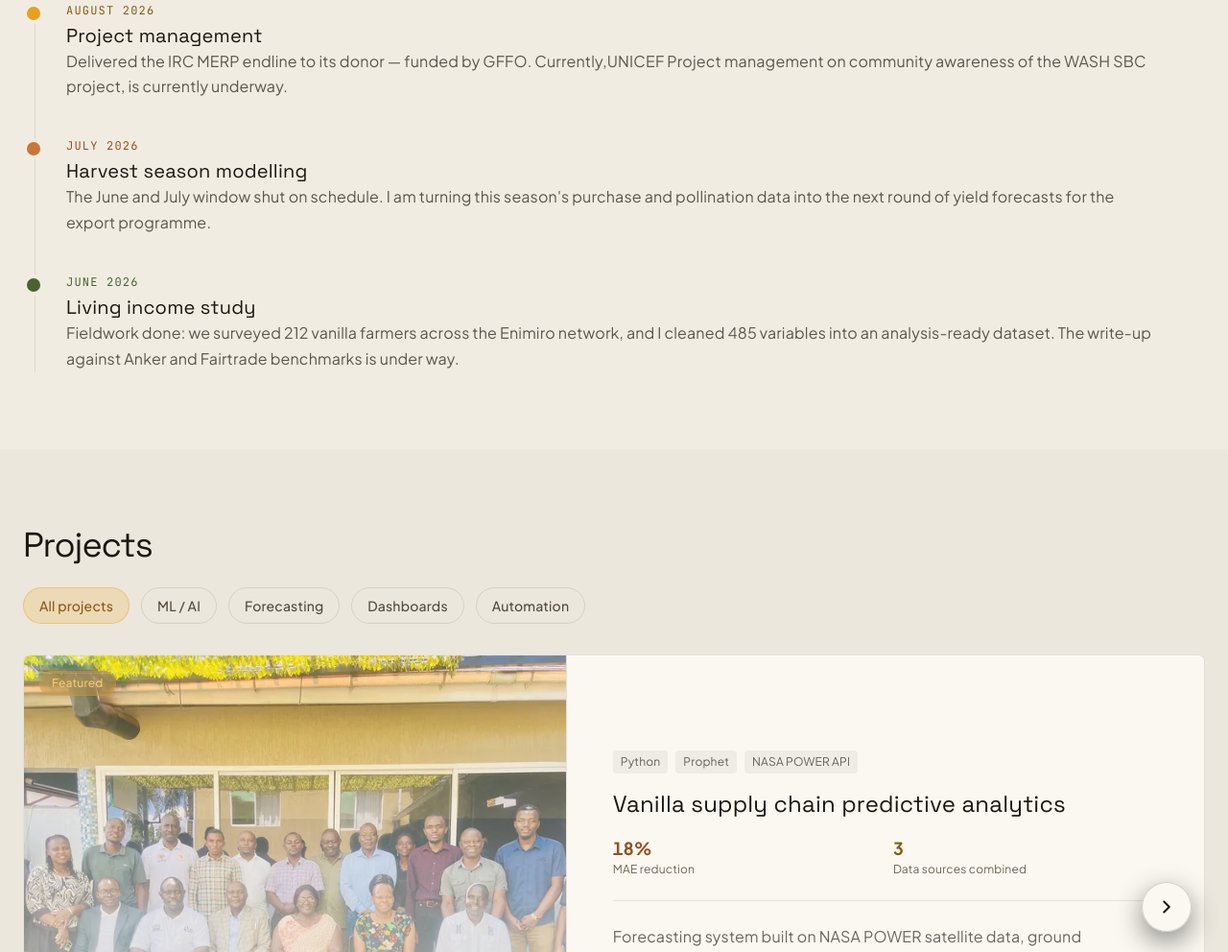
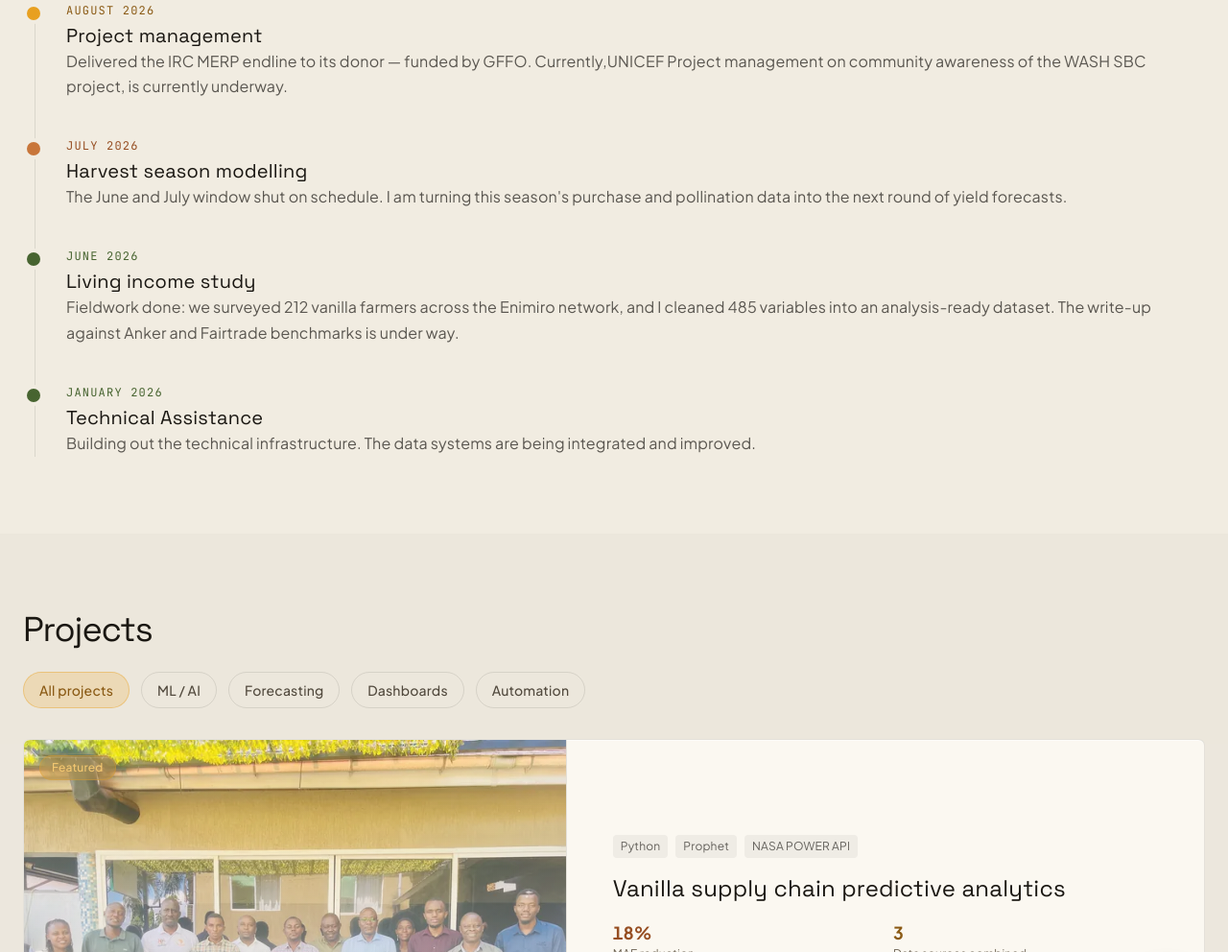
Before and after one commit to mugarrajohnson/portfolio, a website: page index.html in a window 1280 px wide. Shown: the part 4052-5044 px from the top of the page at 96% size. Drawn offline with nearby package versions, Linux system fonts and the light colour scheme.

Commit message:
Update index.html

```diff
--- a/index.html
+++ b/index.html
@@ -417,7 +417,7 @@ Download CV <span class="sr-only">(PDF)</span></a>
 <span aria-hidden="true" class="absolute -left-[41px] top-1 w-3.5 h-3.5 rounded-full bg-secondary-fill ring-4 ring-background"></span>
 <p class="font-mono text-xs uppercase tracking-widest text-secondary mb-1">July 2026</p>
 <h3 class="text-xl text-ink">Harvest season modelling </h3>
-<p class="text-ink/70">The June and July window shut on schedule. I am turning this season's purchase and pollination data into the next round of yield forecasts for the export programme.</p>
+<p class="text-ink/70">The June and July window shut on schedule. I am turning this season's purchase and pollination data into the next round of yield forecasts.</p>
 </li>
 
 <li class="ml-8 relative reveal">
@@ -425,6 +425,13 @@ Download CV <span class="sr-only">(PDF)</span></a>
 <p class="font-mono text-xs uppercase tracking-widest text-tertiary mb-1">June 2026</p>
 <h3 class="text-xl text-ink">Living income study</h3>
 <p class="text-ink/70">Fieldwork done: we surveyed 212 vanilla farmers across the Enimiro network, and I cleaned 485 variables into an analysis-ready dataset. The write-up against Anker and Fairtrade benchmarks is under way.</p>
+</li>
+
+<li class="ml-8 relative reveal">
+<span aria-hidden="true" class="absolute -left-[41px] top-1 w-3.5 h-3.5 rounded-full bg-tertiary ring-4 ring-background"></span>
+<p class="font-mono text-xs uppercase tracking-widest text-tertiary mb-1">January 2026</p>
+<h3 class="text-xl text-ink">Technical Assistance</h3>
+<p class="text-ink/70">Building out the technical infrastructure. The data systems are being integrated and improved.</p>
 </li>
 
 </ol>
```
